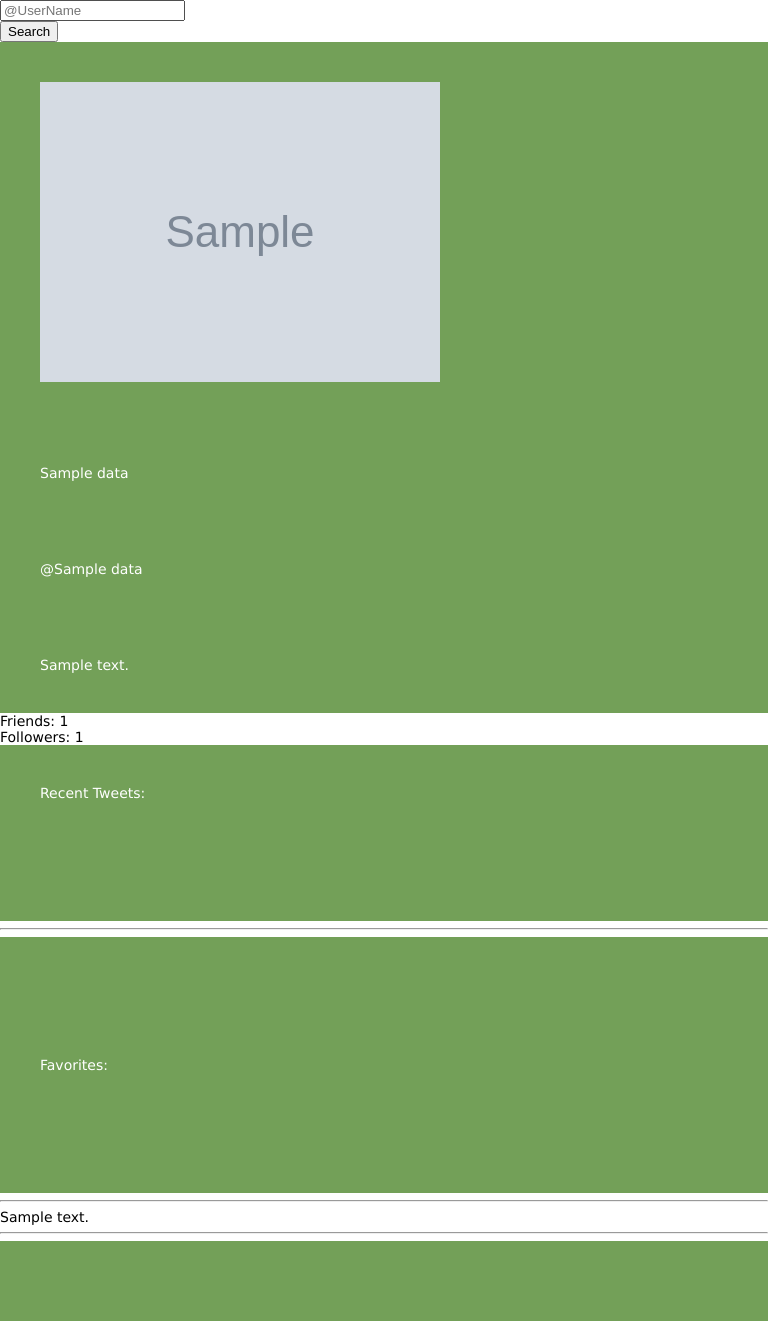
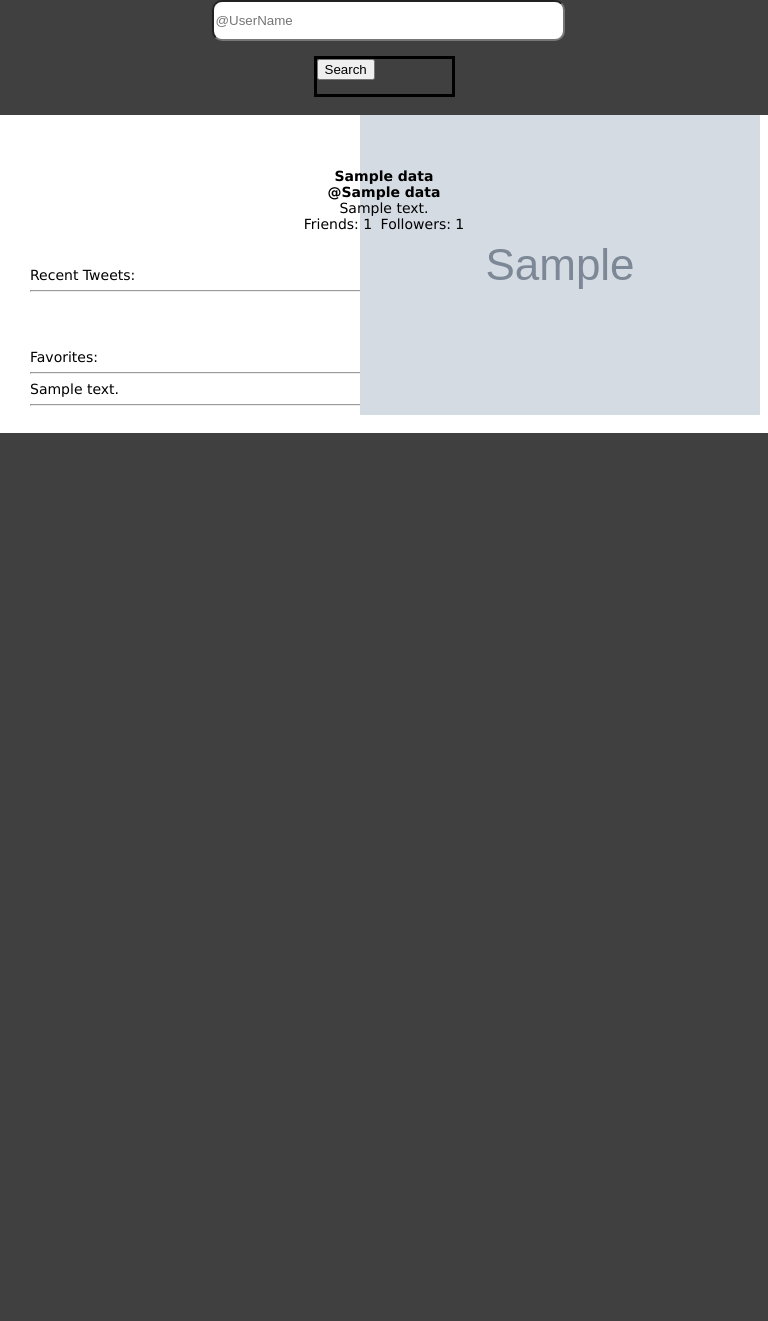
Before and after one commit to MichaelPierre-zz/tweeple-search, a CodeIgniter app: template application/views/search_page3.php in a window 768 px wide; the page is wider, and only the part inside the window is pictured. After the commit the page ends 433 px from the top of that part, so only its background shows below. Run offline with CodeIgniter, Linux system fonts and the light colour scheme; the template is opened without the code that fills it: most values are stand-ins (such as "Sample title", 1, 10 or a date in 2020); grey boxes marked "Sample" are stand-in pictures; data that the repository does not hold is empty.

Commit message:
Finish tablet media query

```diff
--- a/application/views/search_page3.php
+++ b/application/views/search_page3.php
@@ -10,7 +10,7 @@
 	<div id="container-result">
 	<?php echo validation_errors(); ?>
 	<?php echo form_open('index.php/search/index'); ?>
-		<header>
+		<header id="header-result">
 		<div class="input-parent">
 		<div class="input-child">
 			<input type="input" name="username" placeholder="@UserName" class="input-field" />
--- a/css/style.css
+++ b/css/style.css
@@ -139,19 +139,136 @@ section#content-container {
 
 @media only screen and (min-width: 481px) and (max-width: 768px) {
 body {
+	background-color: #404040;
 	font-size: 1em;
 }
-p {
-	width: 95%;
-	padding: 40px;
-	color: white;
-	background: rgb(115, 160, 88);
+
+header {
+	margin: 0;
+	height: 50px;
+}
+
+#logo-container {
+	margin: 15px 0;
+	height: 200px;
+
+}
+
+#logo {
+	margin: 0 auto;
+	width: 198px;
+	height: 198px;
+	background-image:url('../images/twitter-bird-dark-bgs-MEDIUM.png');
+	background-repeat: no-repeat;
+}
+
+.input-parent {
+	margin: 0 0 15px 0;
+}
+
+.input-child {
+	width: 345px;
+	margin: 0 auto;
+}
+
+.input-field {
+	width: 345px;
+	height: 35px;
+	border-radius: 10px;
+	outline: none;
+}
+
+.submit-parent {
+}
+
+.submit-child {
+	border: 3px black solid;
+	margin: 0 auto;
+	width: 135px;
+	height: 35px;
+}
+
+
+
+/* Targets Search_page3.php */
+#header-result {
+	margin: 0;
+	height: 100px;
+}
+
+#container-result {
+}
+
+section#content-container {
+	background-color: #fff;
+	margin: 15px 0 0 0 ;
+
+}
+
+#user-summary {
+}
+
+#profile-image-parent {
+	margin: 5px 0;
+}
+
+#profile-image-child {
+	margin: 5px auto;
+	width: 48px;
+	height: 48px;
+}
+
+#real-name {
+	margin: 0;
+	font-size: 1.3em;
+	font-weight: bold;
+	text-align: center;
+}
+
+#screen-name {
+	margin: 0;
+	font-size: 1em;
+	font-weight: bold;
+	text-align: center;
+}
+
+#description {
+	margin: 0 10px 0 10px;
+	font-size: 1em;
+	text-align: center;
+}
+
+#friend-follower-container {
+	margin: 0 0 15px 0;
+	font-size: 1em;
+	text-align: center;
+}
+
+#friend-count {
+	display: inline;
+	margin: 0 2px 0 0;
+}
+
+#follower-count {
+	display: inline;
+	margin: 0 0 0 2px;
+}
+
+#user-timeline {
+	margin: 10px;
+	padding: 20px;
+
+}
+
+#user-favorites {
+	margin: 10px;
+	padding: 20px;
 }
 }
 
 @media only screen and (min-width: 769px) {
 body {
-	background-color: #fff;
+	background-color: #404040;
 	font-size: 1.2em;
 }
 
@@ -209,7 +326,7 @@ header {
 }
 
 section#content-container {
-
+	background-color: #fff;
 }
 
 #user-summary-container {
```
